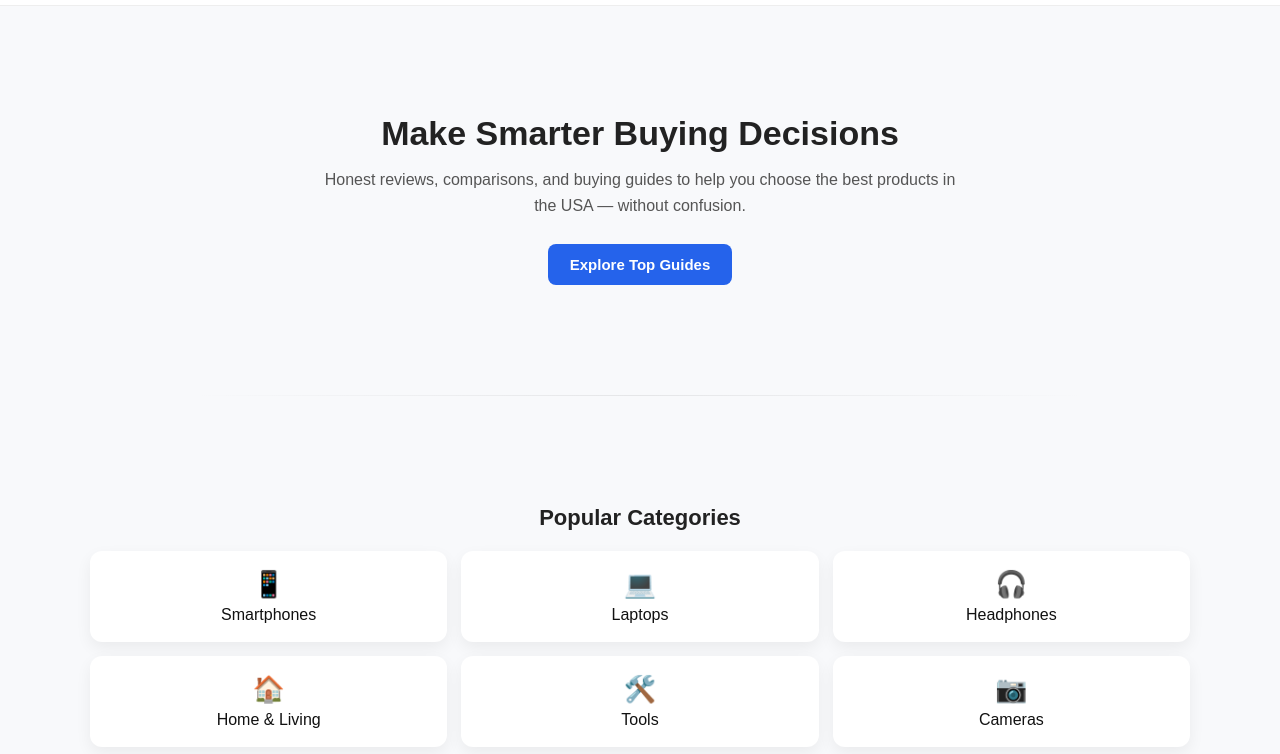
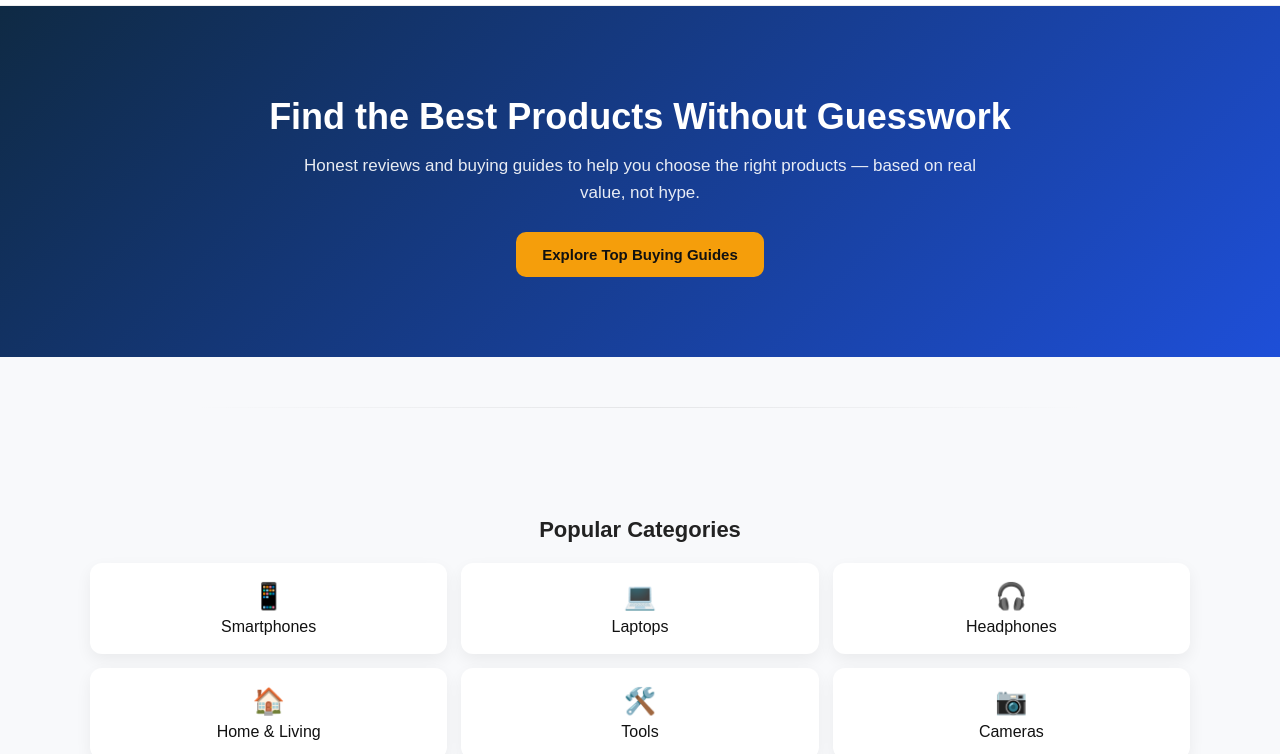
Before and after one commit to Mahmadul-rgb/ChoiceMentor, a plain HTML site: page index.html in a window 1280 px wide. Shown: the part 63-817 px from the top of the page. Drawn offline with Linux system fonts and the light colour scheme.

Commit message:
Update index.html

```diff
--- a/index.html
+++ b/index.html
@@ -390,6 +390,48 @@
   margin: 50px auto;
   max-width: 900px;
     }
+    .hero {
+  background: linear-gradient(135deg, #0f2a44, #1e4fd8);
+  color: #ffffff;
+  padding: 90px 20px 80px;
+  text-align: center;
+}
+
+.hero h1 {
+  font-size: 36px;
+  max-width: 800px;
+  margin: 0 auto 14px;
+}
+
+.hero p {
+  font-size: 17px;
+  max-width: 700px;
+  margin: 0 auto 26px;
+  color: rgba(255,255,255,0.9);
+}
+
+.hero-cta {
+  display: inline-block;
+  padding: 14px 26px;
+  background: #f59e0b;
+  color: #111;
+  font-weight: 700;
+  border-radius: 10px;
+  text-decoration: none;
+  transition: transform 0.2s ease, box-shadow 0.2s ease;
+}
+
+.hero-cta:hover {
+  transform: translateY(-2px);
+  box-shadow: 0 10px 22px rgba(0,0,0,0.25);
+}
+
+/* Mobile */
+@media (max-width: 600px) {
+  .hero h1 {
+    font-size: 30px;
+  }
+}
   </style>
 </head>
 
@@ -426,14 +468,14 @@
 </header>
 
 <section class="hero">
-  <h1>Make Smarter Buying Decisions</h1>
+  <h1>Find the Best Products Without Guesswork</h1>
 
   <p>
-    Honest reviews, comparisons, and buying guides to help you choose the best
-    products in the USA — without confusion.
+    Honest reviews and buying guides to help you choose the right products
+    — based on real value, not hype.
   </p>
 
-  <a href="#guides" class="hero-cta">Explore Top Guides</a>
+  <a href="#guides" class="hero-cta">Explore Top Buying Guides</a>
 </section>
   <div class="section-divider"></div>
     <section class="categories">
```
